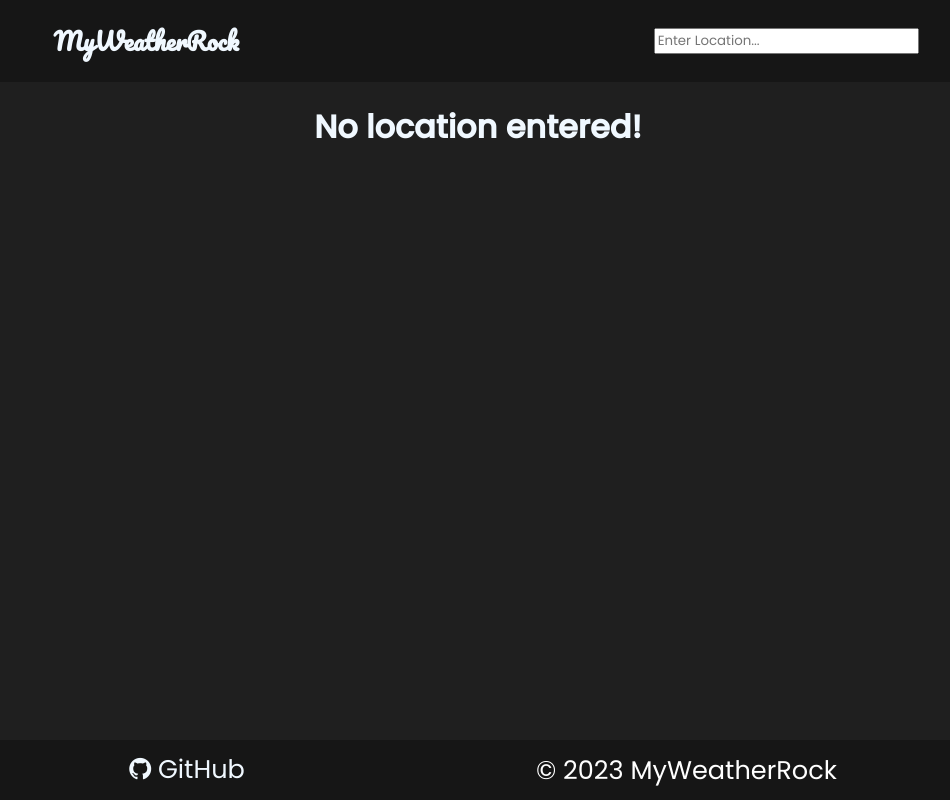
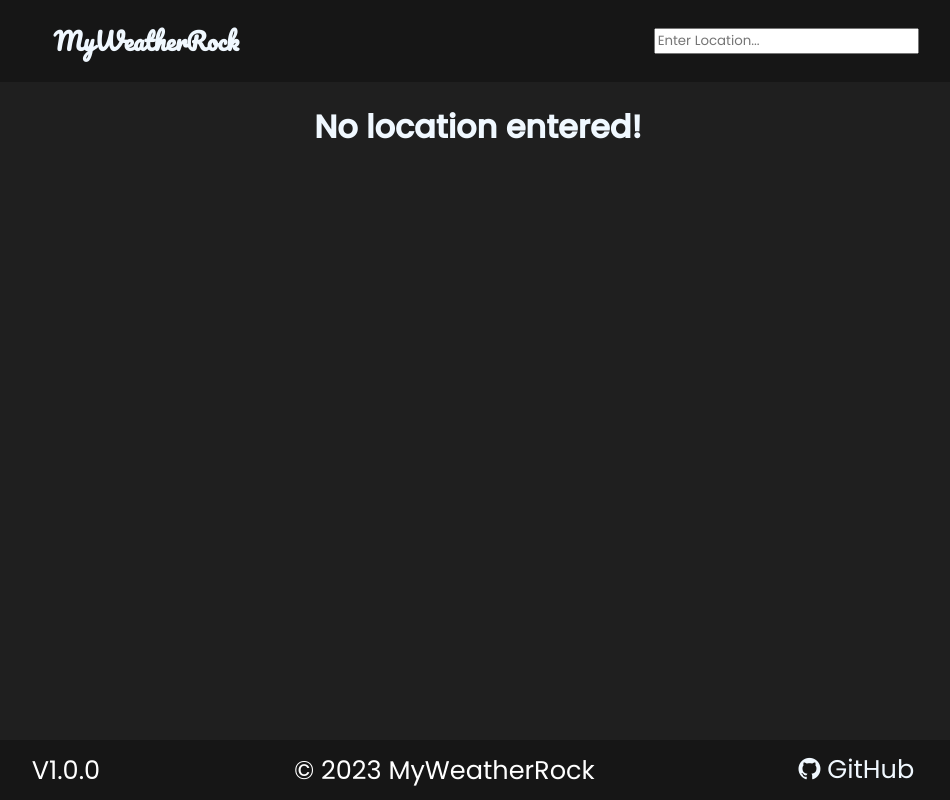
Before and after one commit to Kaktoose/MyWeatherRock, a React (Create React App) app: page / in a window 1280 px wide. Shown: the whole page, without its empty margins (162-1112 px from the left). Built offline with nearby package versions, Linux system fonts and the light colour scheme; no server answers; a web font is replaced by a local one.

Commit message:
added version number

```diff
--- a/src/App.css
+++ b/src/App.css
@@ -188,6 +188,7 @@ body{
     justify-content: space-evenly;
     text-decoration: none;
     color: white;
+    text-align: center;
     bottom: 0;
     width: 100%;
     height: 60px;   /* Height of the footer */
--- a/src/components/Footer.jsx
+++ b/src/components/Footer.jsx
@@ -5,9 +5,9 @@ const Footer = () =>{
         <footer className="Footer">
         <link rel="stylesheet" href="https://cdnjs.cloudflare.com/ajax/libs/font-awesome/4.7.0/css/font-awesome.min.css" />
 
-            <a class="fa fa-github" style={{ "color": "aliceBlue", 'margin': "10px"}}><a style={{'fontSize': 'min(max(2vw, 2vw), 30px)', 'textDecoration': "none", 'color': 'aliceBlue'}} href="https://github.com/Kaktoose/MyWeatherRock/">&#32; GitHub</a></a>
-
-            <a>© 2023 MyWeatherRock</a>
+            <span>V1.0.0</span>
+            <span>© 2023 MyWeatherRock</span>
+            <span class="fa fa-github" style={{ "color": "aliceBlue", 'margin': "10px"}}><a style={{'fontSize': 'min(max(2vw, 2vw), 30px)', 'textDecoration': "none", 'color': 'aliceBlue'}} href="https://github.com/Kaktoose/MyWeatherRock/">&#32; GitHub</a></span>
 
 
 
```
